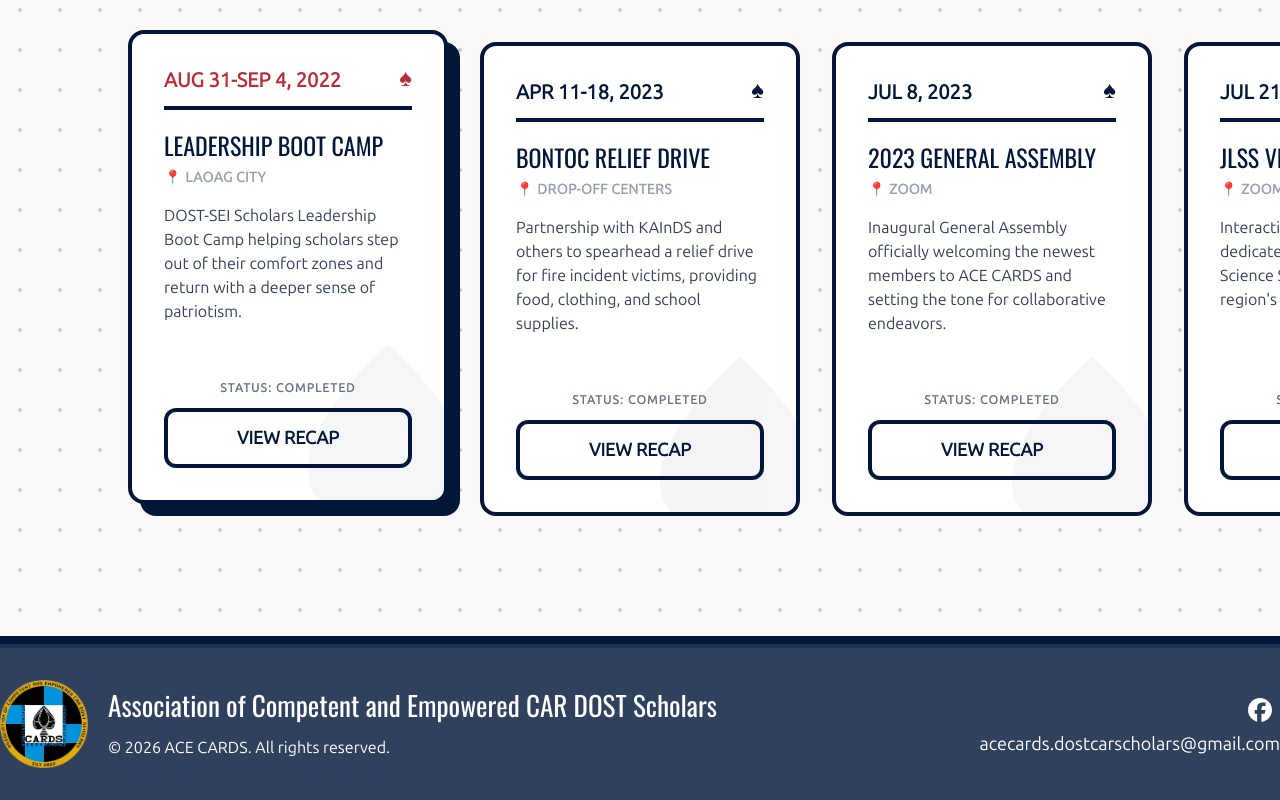
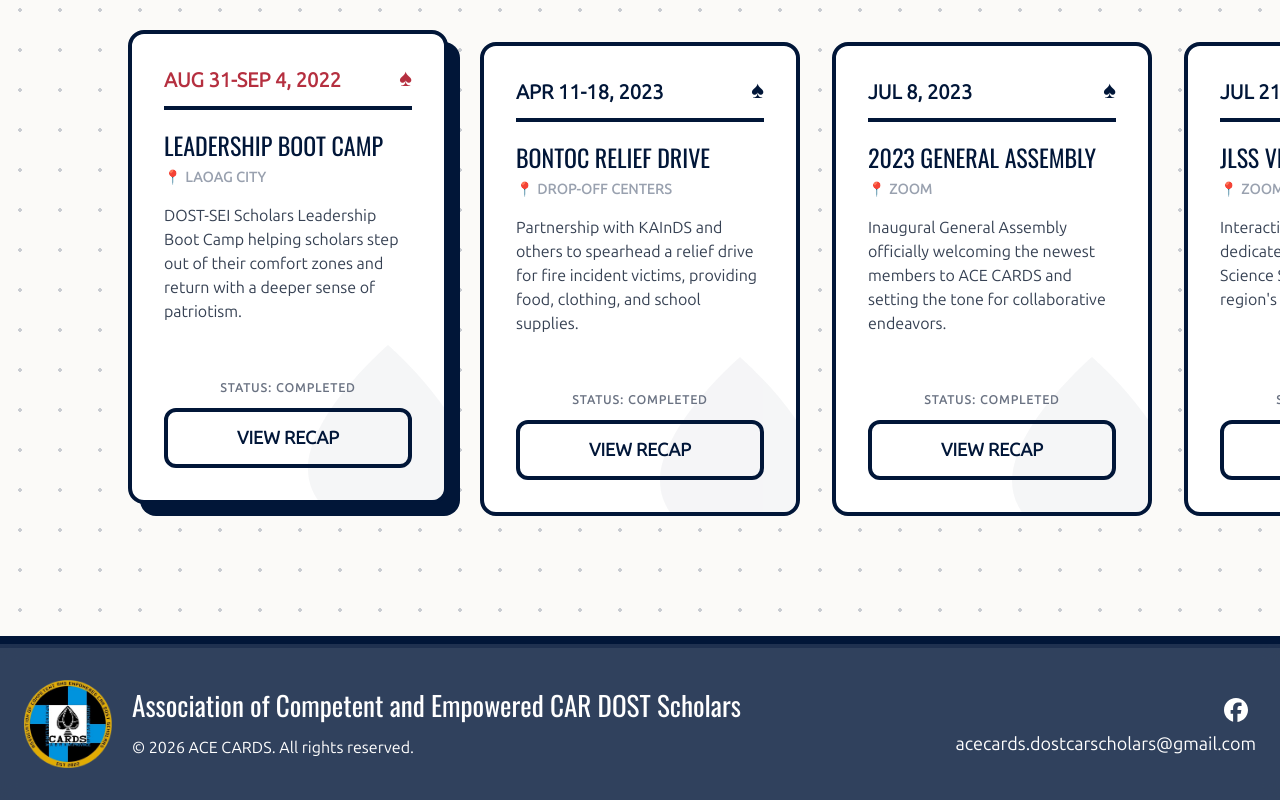
Before and after one commit to ACE-CARDS/project-tongitss, a Next.js app: page /events in a window 1280 px wide. Shown: the part 490-1290 px from the top of the page. Built offline with nearby package versions, Linux system fonts and the light colour scheme; no server answers.

Commit message:
fix(footer): added padding

```diff
--- a/components/footer.tsx
+++ b/components/footer.tsx
@@ -6,7 +6,7 @@ import Image from "next/image";
 export default function Footer() {
   return (
     <footer className="w-full bg-[#011638]/80 border-t-4 border-[#011638]/35 text-white py-8 backdrop-blur-sm">
-      <div className="max-w-[1450px] flex lg:flex-row flex-col justify-center items-center mx-auto gap-10 lg:gap-0">
+      <div className="max-w-[1450px] flex lg:flex-row flex-col justify-center items-center mx-auto gap-10 lg:gap-0 px-6">
 
         {/* Logo and Title */}
         <div className="container flex lg:flex-row flex-col items-center gap-5">
```
